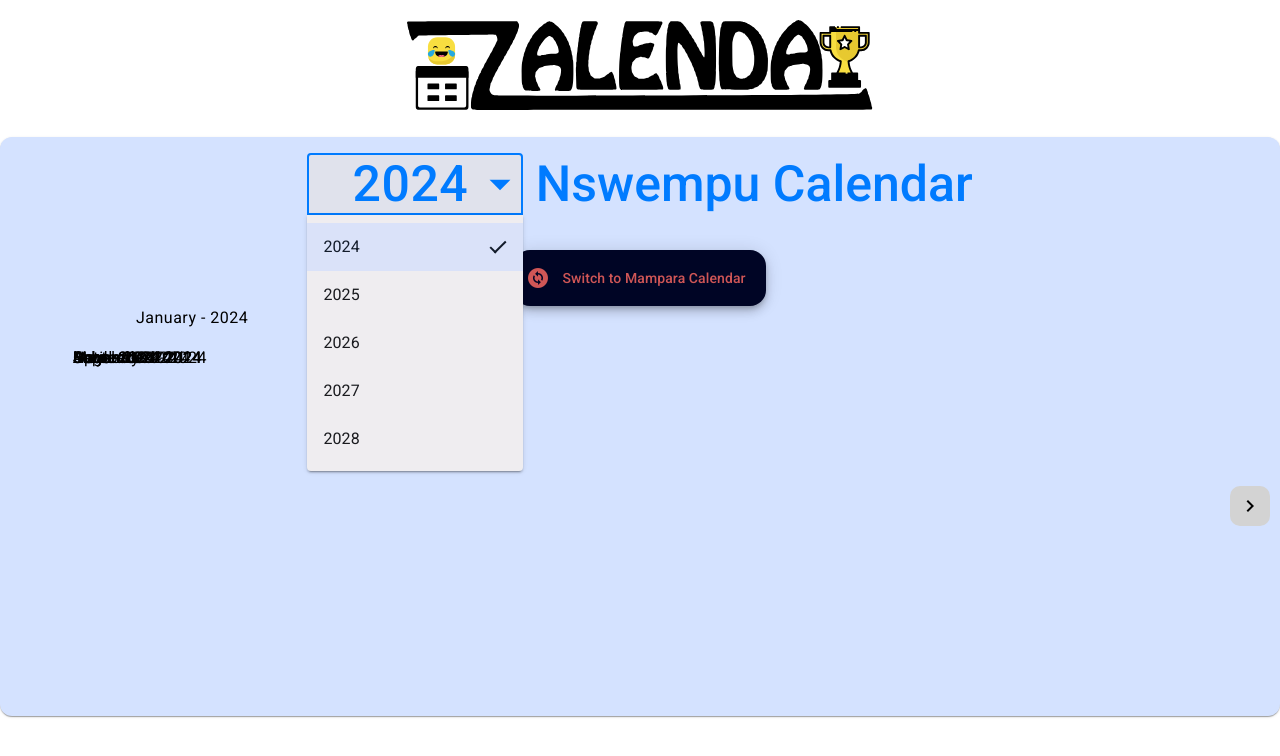
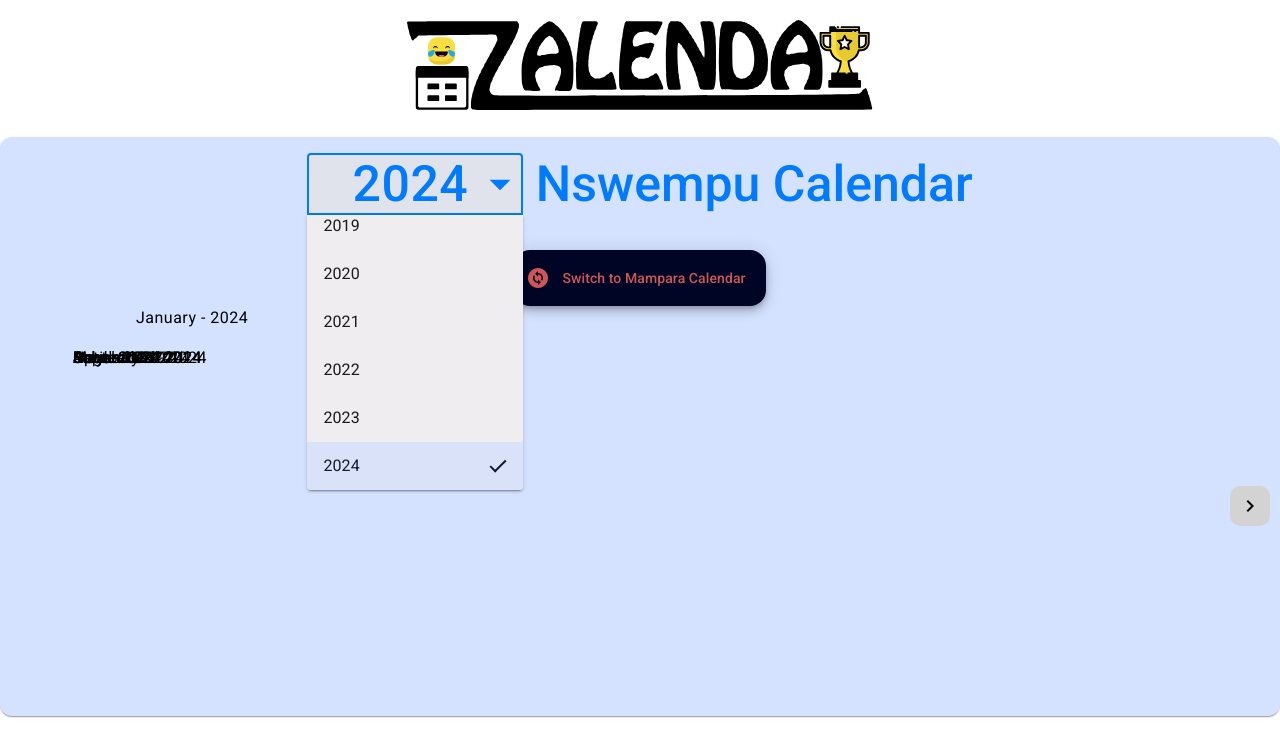
Before and after one commit to G4tLan/mzalenda, an Angular app: page / in a window 1280 px wide. Both pictures are taken after a click on the element "2024". Shown: the top 756 px of the page. Built offline with nearby package versions, Linux system fonts and the light colour scheme.

Commit message:
update calendar

```diff
--- a/src/app/app.component.html
+++ b/src/app/app.component.html
@@ -3,32 +3,5 @@
 </div>
 
 <div>
-  <mat-card class="app-card {{CalendarType[currentCalendar] | lowercase}}" appearance="raised">
-    <mat-card-header class="app-card-header">
-      <mat-card-title class="{{CalendarType[currentCalendar] | lowercase}}">
-        <mat-form-field class="app-form-field">
-          <mat-select  [(ngModel)]="selectedYear" class="app-select">
-            @for (year of years; track year) {
-              <mat-option [value]="year">{{year}}</mat-option>
-            }
-          </mat-select>
-        </mat-form-field>
-        {{CalendarType[currentCalendar]}} Calendar
-      </mat-card-title>
-    </mat-card-header>
-    <mat-card-content>
-      <div class="app-switch-button">
-        <button mat-fab extended (click)="switchCalendar()" class="{{CalendarType[(currentCalendar + 1)%2] | lowercase}}">
-          <mat-icon>change_circle</mat-icon>
-          Switch to {{CalendarType[(currentCalendar + 1)%2]}} Calendar
-        </button>
-      </div>
-
-      <div class="app-calendar">
-        <app-calendar [data]="data" [screenSize]="breakpoint"> </app-calendar>
-      </div>
-    </mat-card-content>
-    <mat-card-footer >
-    </mat-card-footer>
-  </mat-card>
+  <app-calendar [data]="data" [screenSize]="breakpoint"> </app-calendar>
 </div>
--- a/src/app/app.component.scss
+++ b/src/app/app.component.scss
@@ -4,94 +4,3 @@
     display: flex;
     justify-content: center;
 }
-
-.app-card.nswempu {
-    background-color: var(--nswempu-bg);
-}
-
-.app-card.mampara {
-    background-color: var(--mampara-bg);
-}
-
-.app-card {
-
-    .app-card-header {
-        justify-content: center;
-        text-align: center;
-        .mat-mdc-card-title {
-            font-weight: 500;
-            font-size: 50px;
-            line-height: initial;
-
-            .app-form-field {
-                text-align: center;
-
-                ::ng-deep .mat-mdc-form-field-subscript-wrapper {
-                    display: none;
-                }
-
-                ::ng-deep .mat-mdc-text-field-wrapper {
-                    border: 2px solid;
-                    .mat-mdc-form-field-flex {
-                        .mat-mdc-form-field-infix {
-                            padding: 0;
-                        }
-                    }
-
-                    .mdc-line-ripple {
-                        display: none;
-                    }
-                }
-
-                .app-select {
-                    font-weight: 500;
-                    font-size: 50px;
-                    line-height: initial;
-                    color: revert;
-
-                    ::ng-deep .mat-mdc-select-trigger .mat-mdc-select-arrow-wrapper .mat-mdc-select-arrow{
-                        color: inherit;
-
-                        svg {
-                            width: 50px;
-                            height: 50px;
-                        }
-                    }
-                }
-            }
-        }
-
-        .mat-mdc-card-title.nswempu {
-            color: var(--nswempu-color);
-        }
-
-        .mat-mdc-card-title.mampara {
-            color: var(--mampara-color);
-        }
-    }
-
-    @media (min-width: 700px) {
-        .app-card-header {
-            padding-bottom: 25px;
-        }
-    }
-
-    .mat-mdc-card-content {
-        padding: 10px;
-    }
-
-    .app-switch-button {
-        display: flex;
-        justify-content: center;
-
-        .mat-mdc-fab.mampara {
-            background-color: var(--mampara-bg);
-            color: var(--mampara-color);
-        }
-
-        .mat-mdc-fab.nswempu {
-            background-color: var(--nswempu-bg);
-            color: var(--nswempu-color);
-        }
-    }
-}
--- a/src/app/app.component.ts
+++ b/src/app/app.component.ts
@@ -11,18 +11,9 @@ import { CommonModule } from '@angular/common';
 import {MatSelectModule} from '@angular/material/select';
 import {MatFormFieldModule} from '@angular/material/form-field';
 import {FormsModule} from '@angular/forms';
-import {
-  CarouselComponent,
-  Animation,
-  CarouselSlideDirective,
-} from './components/carousel/carousel.component';
-import { MonthData, Story } from './interfaces/models';
+import { MonthData, Story } from './structures/models';
 import { CalendarComponent } from './components/calendar/calendar.component';
 
-enum CalendarType {
-  Nswempu,
-  Mampara,
-}
 
 @Component({
   selector: 'app-root',
@@ -30,14 +21,6 @@ enum CalendarType {
   imports: [
     RouterOutlet,
     LogoComponent,
-    MatCardModule,
-    MatButtonModule,
-    MatIconModule,
-    CommonModule,
-    MatSelectModule,
-    MatFormFieldModule,
-    MatInputModule,
-    FormsModule,
     CalendarComponent,
   ],
   templateUrl: './app.component.html',
@@ -48,11 +31,7 @@ export class AppComponent {
   destroyed = new Subject<void>();
   logoWidth = 300;
   logoHeight = 80;
-  CalendarType = CalendarType;
-  currentCalendar = CalendarType.Nswempu;
-  selectedYear = 2024;
   breakpoint = Breakpoints.XSmall;
-  years = Array.from({ length: 5 }, (v, k) => 2024 + k);
   data: Array<MonthData> = Array.from({length: 12}, (v, i) => new MonthData(
     `m-${i}`, new Date(2024, i, 12).toLocaleString('default', {month: 'long'}),
     2024,
@@ -93,10 +72,6 @@ export class AppComponent {
       });
   }
 
-  switchCalendar() {
-    this.currentCalendar = (this.currentCalendar + 1)%2;
-  }
-
   xSmallScreen() {
     this.logoWidth = 300;
     this.logoHeight = 80;
--- a/src/app/components/calendar/calendar.component.html
+++ b/src/app/components/calendar/calendar.component.html
@@ -1,12 +1,40 @@
-<app-carousel [animation]="animationType" [isNavigationVisible]="true" [data]="slides">
-    <ng-template carouselSlide let-data>
+<mat-card class="calendar-card {{CalendarType[_currentCalendar] | lowercase}}" appearance="raised">
+    <mat-card-header class="calendar-card-header">
+        <mat-card-title class="{{CalendarType[_currentCalendar] | lowercase}}">
+            <mat-form-field class="calendar-form-field">
+                <mat-select [(ngModel)]="_selectedYear" class="calendar-select">
+                    @for (year of _years; track year) {
+                    <mat-option [value]="year">{{year}}</mat-option>
+                    }
+                </mat-select>
+            </mat-form-field>
+            {{CalendarType[_currentCalendar]}} Calendar
+        </mat-card-title>
+    </mat-card-header>
+    <mat-card-content>
+        <div class="calendar-switch-button">
+            <button mat-fab extended (click)="switchCalendar()"
+                class="{{CalendarType[(_currentCalendar + 1)%2] | lowercase}}">
+                <mat-icon>change_circle</mat-icon>
+                Switch to {{CalendarType[(_currentCalendar + 1)%2]}} Calendar
+            </button>
+        </div>
+
+        <div class="calendar">
+            <app-carousel [animation]="_animationType" [isNavigationVisible]="true" [data]="_slides">
+                <ng-template carouselSlide let-slideData>
                     <div [style]="{
                   'background-size': 'cover',
                   'background-repeat': 'no-repeat',
                   'width': '100%',
                   'height': '100%'
                 }">
-        <p>{{data.name}} - {{data.year}}</p>
+                        <p>{{slideData.name}} - {{slideData.year}}</p>
                     </div>
                 </ng-template>
             </app-carousel>
+        </div>
+    </mat-card-content>
+    <mat-card-footer>
+    </mat-card-footer>
+</mat-card>
--- a/src/app/components/calendar/calendar.component.scss
+++ b/src/app/components/calendar/calendar.component.scss
@@ -0,0 +1,92 @@
+.calendar-card.nswempu {
+    background-color: var(--nswempu-bg);
+}
+
+.calendar-card.mampara {
+    background-color: var(--mampara-bg);
+}
+
+.calendar-card {
+
+    .calendar-card-header {
+        justify-content: center;
+        text-align: center;
+
+        .mat-mdc-card-title {
+            font-weight: 500;
+            font-size: 50px;
+            line-height: initial;
+
+            .calendar-form-field {
+                text-align: center;
+
+                ::ng-deep .mat-mdc-form-field-subscript-wrapper {
+                    display: none;
+                }
+
+                ::ng-deep .mat-mdc-text-field-wrapper {
+                    border: 2px solid;
+
+                    .mat-mdc-form-field-flex {
+                        .mat-mdc-form-field-infix {
+                            padding: 0;
+                        }
+                    }
+
+                    .mdc-line-ripple {
+                        display: none;
+                    }
+                }
+
+                .calendar-select {
+                    font-weight: 500;
+                    font-size: 50px;
+                    line-height: initial;
+                    color: revert;
+
+                    ::ng-deep .mat-mdc-select-trigger .mat-mdc-select-arrow-wrapper .mat-mdc-select-arrow {
+                        color: inherit;
+
+                        svg {
+                            width: 50px;
+                            height: 50px;
+                        }
+                    }
+                }
+            }
+        }
+
+        .mat-mdc-card-title.nswempu {
+            color: var(--nswempu-color);
+        }
+
+        .mat-mdc-card-title.mampara {
+            color: var(--mampara-color);
+        }
+    }
+
+    @media (min-width: 700px) {
+        .calendar-card-header {
+            padding-bottom: 25px;
+        }
+    }
+
+    .mat-mdc-card-content {
+        padding: 10px;
+    }
+
+    .calendar-switch-button {
+        display: flex;
+        justify-content: center;
+
+        .mat-mdc-fab.mampara {
+            background-color: var(--mampara-bg);
+            color: var(--mampara-color);
+        }
+
+        .mat-mdc-fab.nswempu {
+            background-color: var(--nswempu-bg);
+            color: var(--nswempu-color);
+        }
+    }
+}
--- a/src/app/components/calendar/calendar.component.ts
+++ b/src/app/components/calendar/calendar.component.ts
@@ -5,7 +5,16 @@ import {
   CarouselSlideDirective,
 } from '../carousel/carousel.component';
 import { Breakpoints } from '@angular/cdk/layout';
-import { MonthData } from '../../interfaces/models';
+import { MonthData } from '../../structures/models';
+import { CalendarType } from '../../structures/enums';
+import { MatCardModule } from '@angular/material/card';
+import { MatButtonModule } from '@angular/material/button';
+import { MatIconModule } from '@angular/material/icon';
+import { CommonModule } from '@angular/common';
+import { MatSelectModule } from '@angular/material/select';
+import { MatFormFieldModule } from '@angular/material/form-field';
+import { MatInputModule } from '@angular/material/input';
+import { FormsModule } from '@angular/forms';
 
 @Component({
   selector: 'app-calendar',
@@ -13,6 +22,14 @@ import { MonthData } from '../../interfaces/models';
   imports: [
     CarouselComponent,
     CarouselSlideDirective,
+    MatCardModule,
+    MatButtonModule,
+    MatIconModule,
+    CommonModule,
+    MatSelectModule,
+    MatFormFieldModule,
+    MatInputModule,
+    FormsModule,
   ],
   templateUrl: './calendar.component.html',
   styleUrl: './calendar.component.scss'
@@ -20,14 +37,23 @@ import { MonthData } from '../../interfaces/models';
 export class CalendarComponent implements OnInit {
   @Input() data!: Array<MonthData>;
   @Input() screenSize: string = Breakpoints.XSmall;
+  @Input() fromYear: number = 1997;
+  @Input() toYear: number = (new Date()).getUTCFullYear();
 
-  slides: any = [];
-  animationType = Animation.Slide;
+  _slides: any = [];
+  _animationType = Animation.Slide;
+  CalendarType = CalendarType;
+  _currentCalendar = CalendarType.Nswempu;
+  _selectedYear = 2024;
+  _years = Array.from({ length: this.toYear - this.fromYear + 1 }, (v, k) => this.fromYear + k);
 
   ngOnInit(): void {
     if(this.data) {
-      this.slides = this.data.filter(d => d.year === 2024);
+      this._slides = this.data.filter(d => d.year === 2024);
     }
   }
 
+  switchCalendar() {
+    this._currentCalendar = (this._currentCalendar + 1)%2;
+  }
 }
--- /dev/null
+++ b/src/app/structures/enums.ts
@@ -0,0 +1,4 @@
+export enum CalendarType {
+  Nswempu,
+  Mampara,
+}
--- a/src/app/interfaces/models.ts
+++ b/src/app/structures/models.ts
@@ -17,9 +17,9 @@ export class Story {
     id: String;
     stories: Array<Story>;
     name: String;
-    year: Number;
+    year: number;
 
-    constructor(id:String, name: String, year: Number, stories: Array<Story>) {
+    constructor(id:String, name: String, year: number, stories: Array<Story>) {
       this.id = id;
       this.stories = stories;
       this.year = year;
```
Lines whose indentation alone changed are shown as unchanged.
